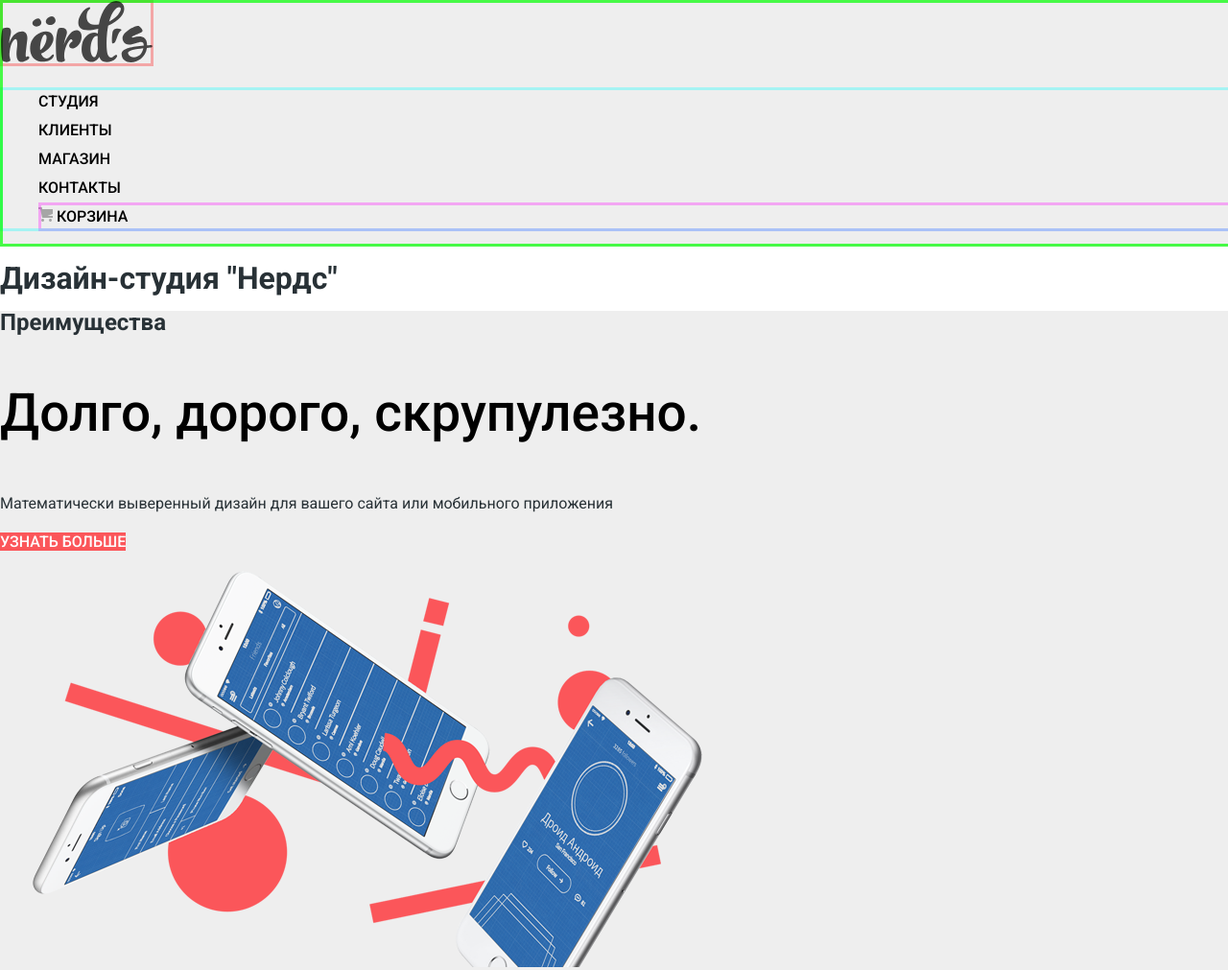
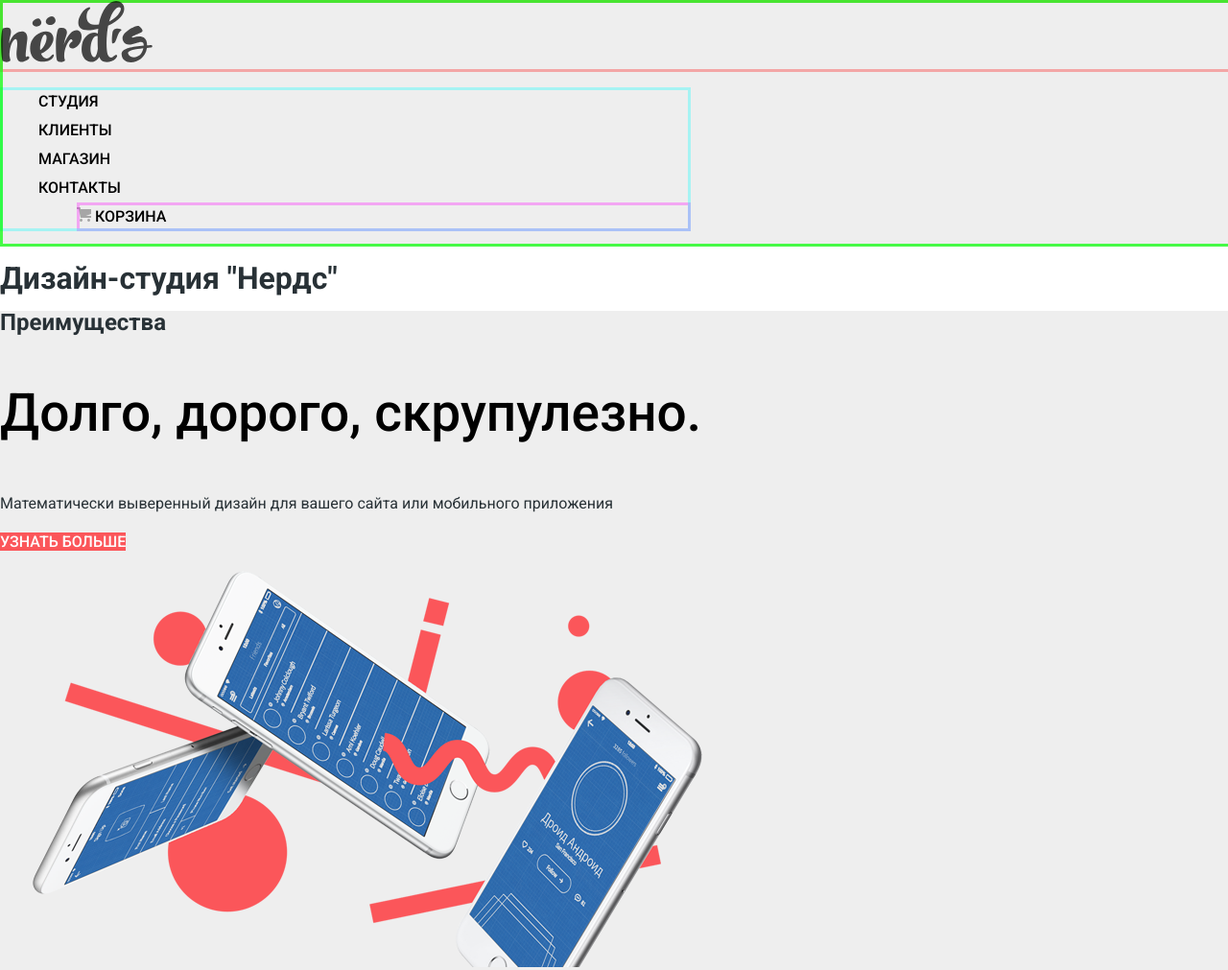
Before and after one commit to Alice2506/228536-nerds-30, a plain HTML site: page index.html in a window 1280 px wide. Shown: the top 1011 px of the page at 96% size. Drawn offline with Linux system fonts and the light colour scheme.

Commit message:
сетка на гридах

```diff
--- a/css/style.css
+++ b/css/style.css
@@ -58,6 +58,7 @@ button {
 
 /* Main navigation */
 .main-navigation {
+  display: grid;
   font-size: 16px;
   line-height: 30px;
   font-weight: 500;
@@ -67,6 +68,8 @@ button {
 }
 
 .main-navigation-wrapper {
+  display: grid;
+  grid-template-columns: 1fr 1fr;
   background-color: var(--basic-black);
 }
 
--- a/index.html
+++ b/index.html
@@ -11,20 +11,22 @@
   </head>
   <body class="body-page">
     <header class="main-header">
-      <nav class="main-navigation">
+      <nav class="main-navigation">  <!-- grid -->
         <a class="main-header-logo">
           <img src="img/nerds-logo.svg" width="159.87" height="65.02" alt="Нёрдс">
         </a>
-        <ul class="site-navigation">
-          <li><a href="blank.html">Студия</a></li>
-          <li><a href="blank.html">Клиенты</a></li>
-          <li><a href="catalog.html">Магазин</a></li>
-          <li><a href="blank.html">Контакты</a></li>
-          <li class="cart-item">
+        <div class="main-navigation-wrapper">
+          <ul class="site-navigation">
+            <li><a href="blank.html">Студия</a></li>
+            <li><a href="blank.html">Клиенты</a></li>
+            <li><a href="catalog.html">Магазин</a></li>
+            <li><a href="blank.html">Контакты</a></li>
+          <ul>
+          <div class="cart-item">
             <img src="img/cart-icon.svg" alt="Корзина">
             <a class="cart" href="blank.html">Корзина</a>
-          </li>
-        </ul>
+          </div>
+        </div>
       </nav>
     </header>
     <main class="wrapper">
```
